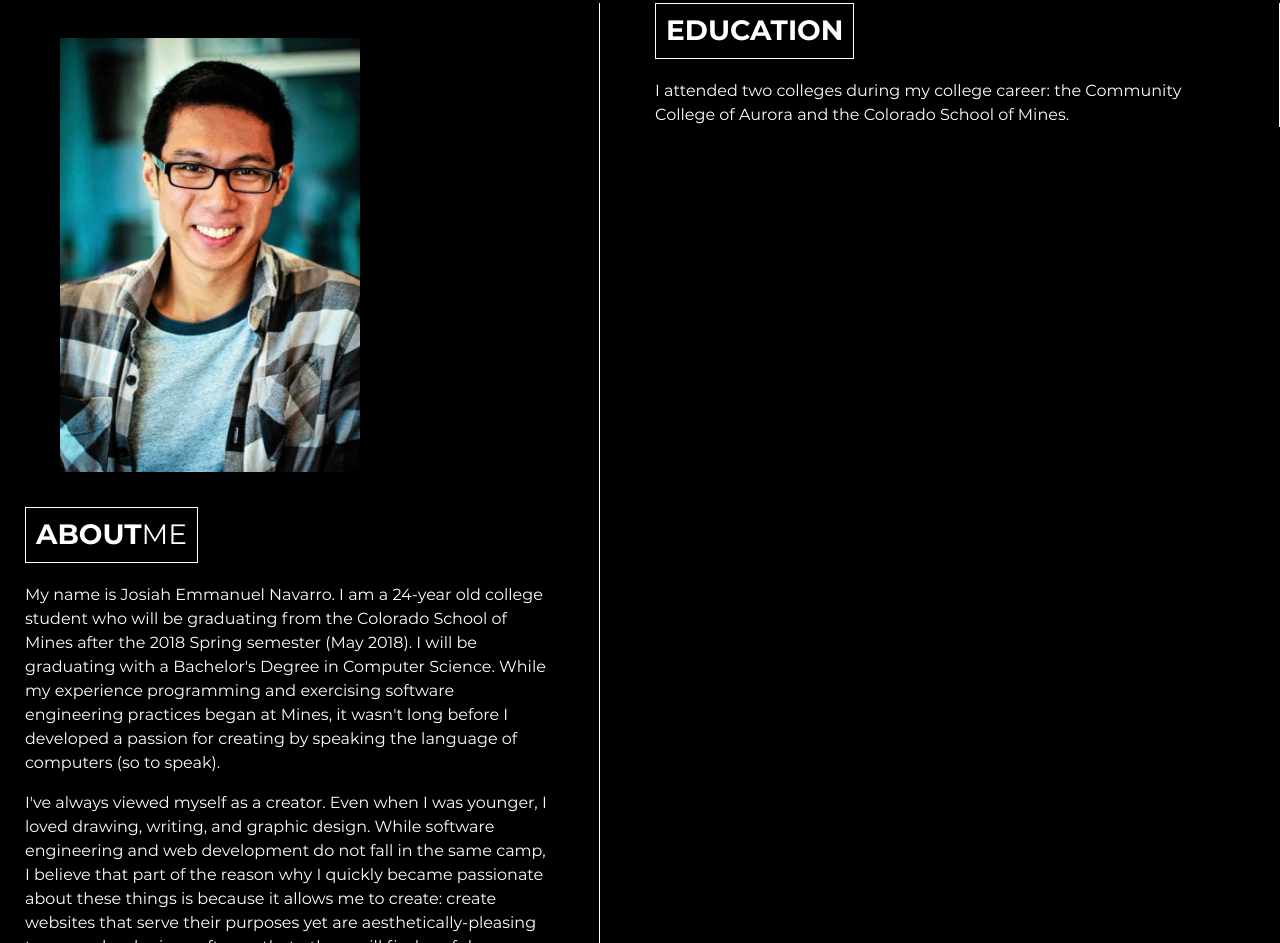
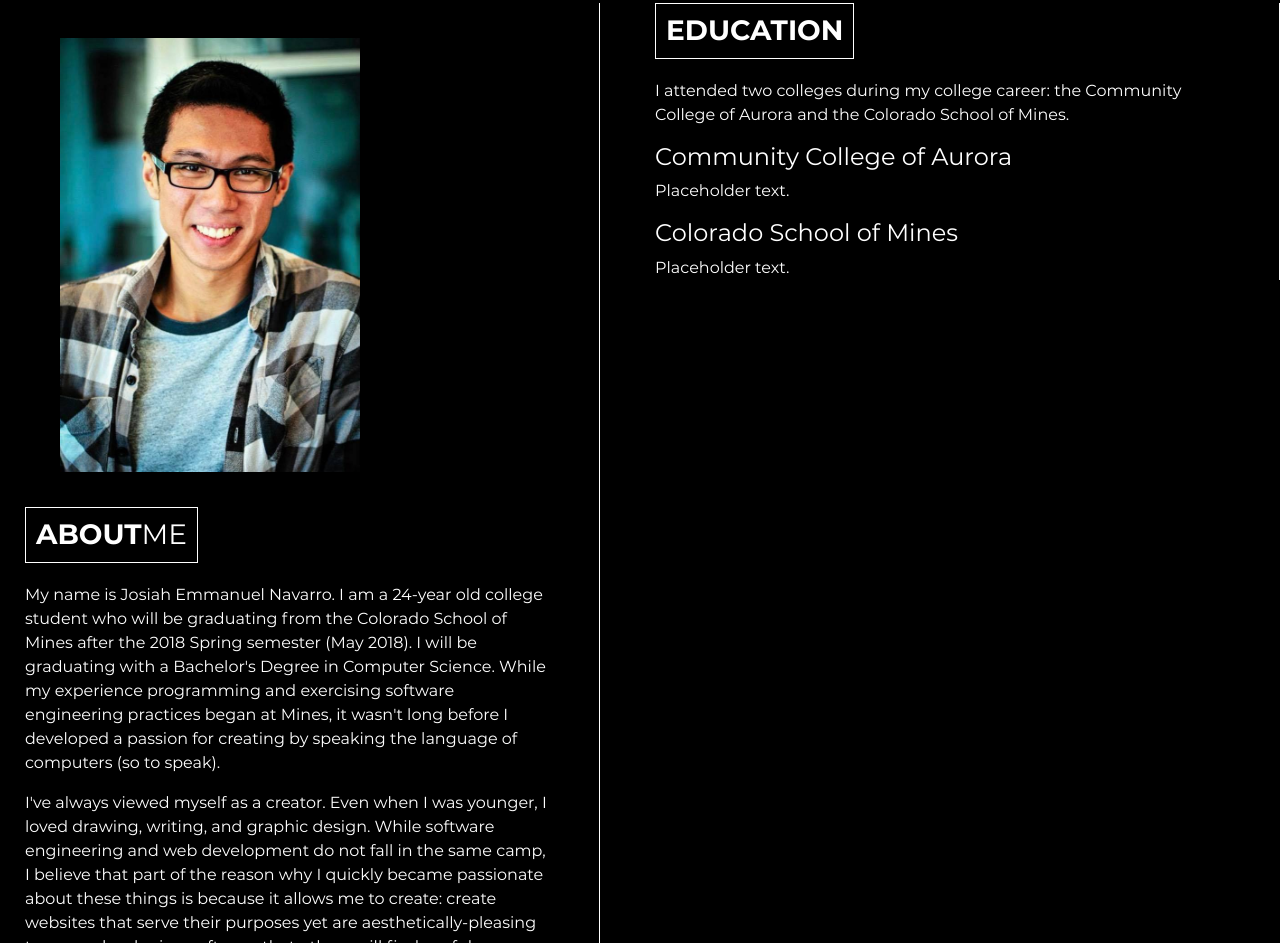
Before and after one commit to jnavarro-c3d/portfolio-01, a plain HTML site: page index.html in a window 1280 px wide. Shown: the part 823-1766 px from the top of the page. Drawn offline with nearby package versions, Linux system fonts and the light colour scheme.

Commit message:
Continuing work on first profile box.

```diff
--- a/index.css
+++ b/index.css
@@ -111,3 +111,7 @@ header {
   margin-bottom: 20px;
   border: 1px solid white;
 }
+
+#community-college-of-aurora-gpa, #colorado-school-of-mines-gpa {
+  float: right;
+}
--- a/index.html
+++ b/index.html
@@ -110,6 +110,10 @@
           <p>I attended two colleges during my college career: the Community College of Aurora
             and the Colorado School of Mines.
           </p>
+          <h4>Community College of Aurora</h4>
+          <p>Placeholder text.</p>
+          <h4>Colorado School of Mines</h4>
+          <p>Placeholder text.</p>
         </div>
       </div>
     </div>
```
